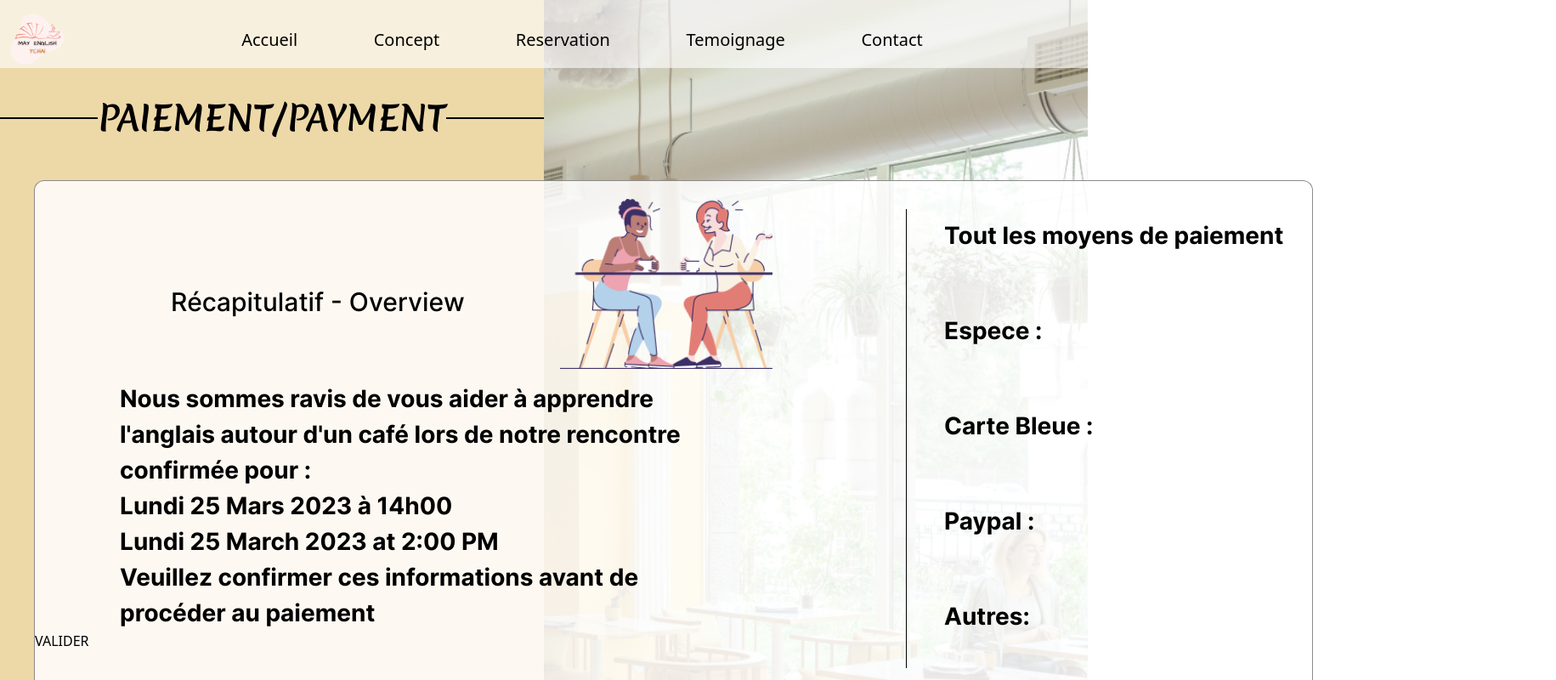
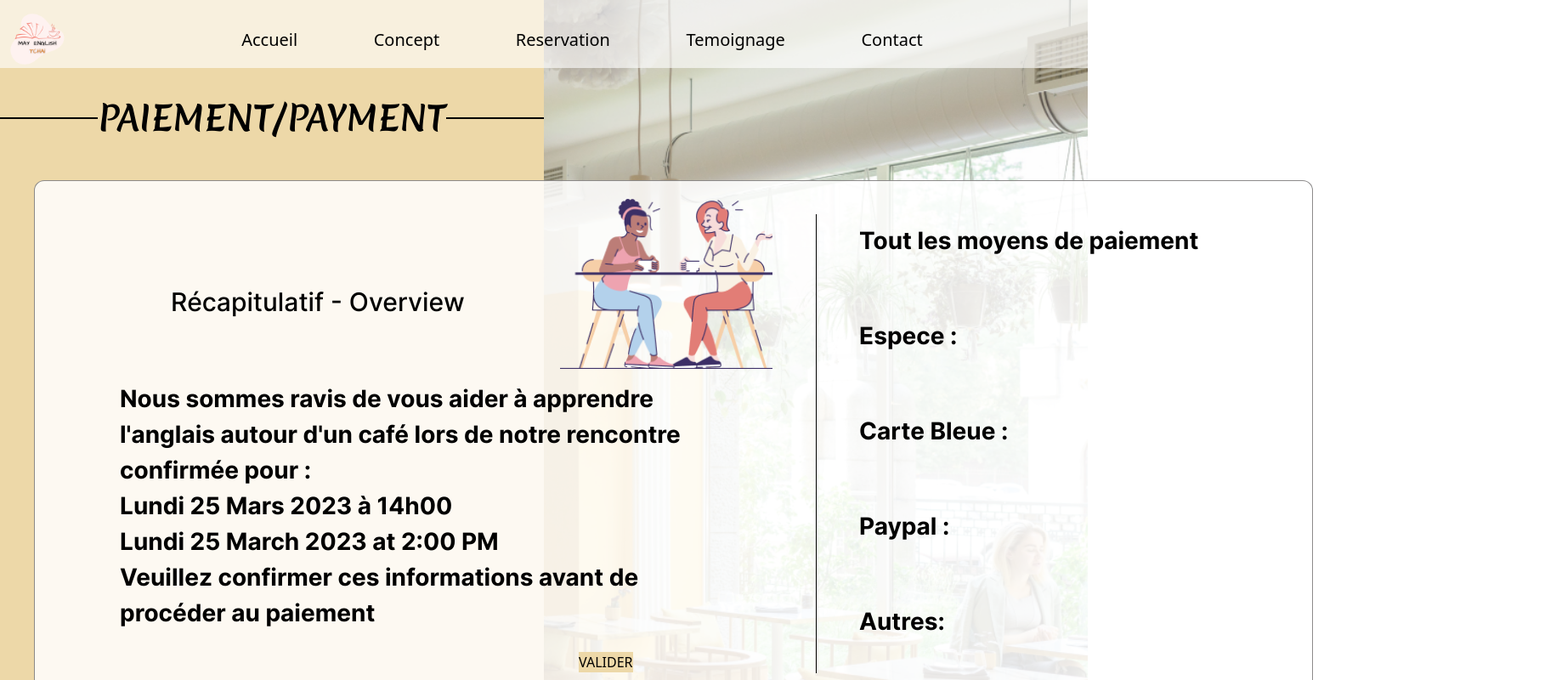
Before and after one commit to may-english-tchai/web-app, a React (Vite) app: page /payment in a window 1280 px wide. Shown: the top 800 px of the page at 85% size, 1831 px wide, since content can reach past the window. Built offline with nearby package versions, Linux system fonts and the light colour scheme.

Commit message:
visual modification on responsive

```diff
--- a/src/assets/styles/payment.scss
+++ b/src/assets/styles/payment.scss
@@ -54,8 +54,8 @@
     .vertical-line {
         border-left: 1px solid black;
         height: 540px;
-        margin-left: 1025px;
-        margin-top: -520px;
+        margin-left: 919px;
+        margin-top: -539px;
       }
       #discussion{
         background-size: cover;
@@ -65,10 +65,14 @@
         left: 659px;
         top: 234px;
       }
+      button{
+        margin-left: 640px;
+        margin-top: 25px;
+      }
       #DivTwo{
         display: flex;
         flex-direction: column;
-        margin-left: 970px;
+        margin-left: 870px;
         transform: translateY(-600px);
       }
       p{
@@ -92,6 +96,7 @@
         }
         h2{
             font-size: 20px;
+                transform: translateY(-86px);
         }
         hr{
             border: 1px solid black;
@@ -104,7 +109,7 @@
             width: 362px;
             height: 1569px;
             left: 15px;
-            top: 62px;
+            top: 72px;
             background: rgba(255, 255, 255, 0.85);
             border: 1px solid rgba(113, 111, 111, 0.8);
             border-radius: 12px;
--- a/src/components/Payment.jsx
+++ b/src/components/Payment.jsx
@@ -20,7 +20,7 @@ const Payment = () => {
             </p>
 
             <div className="grid">
-              <Button className="mt-6" type="submit">
+              <Button type="submit">
                 VALIDER
               </Button>
             </div>
```
